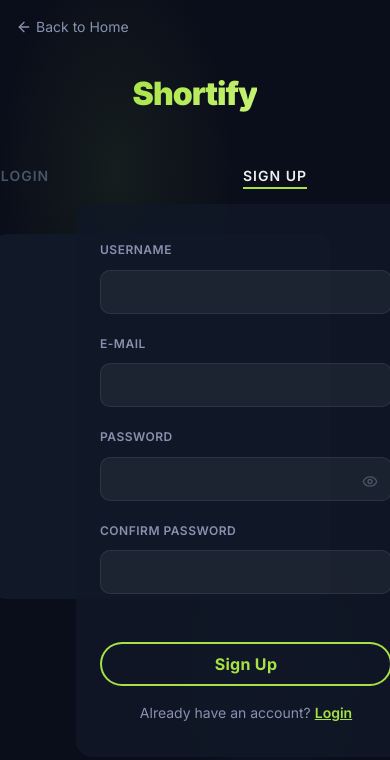
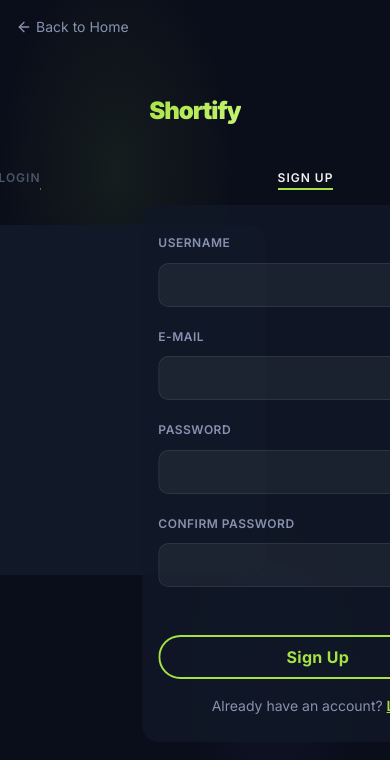
Before and after one commit to asg-01/url_shortner_microservices_render, a React (Vite) app in the folder frontend/: page /signup in a window 390 px wide. Shown: the top 760 px of the page. Built offline with nearby package versions, Linux system fonts and the light colour scheme.

Commit message:
Enhance mobile responsiveness on login page

```diff
--- a/frontend/src/pages/Auth.css
+++ b/frontend/src/pages/Auth.css
@@ -388,13 +388,114 @@
 }
 
 @media (max-width: 500px) {
+  .auth-container {
+    padding: var(--space-md);
+  }
+
+  .auth-brand {
+    font-size: var(--font-size-2xl);
+    margin-bottom: var(--space-lg);
+  }
+
   .form {
     min-width: unset;
     width: 90vw;
-    max-width: 340px;
+    max-width: 360px;
+    padding: var(--space-lg) var(--space-md);
+    margin-top: 30px;
   }
+
   .auth-back-link {
     top: var(--space-md);
     left: var(--space-md);
   }
+
+  .switcher {
+    font-size: var(--font-size-xs);
+  }
+
+  .form-wrapper.is-active .switcher-login {
+    transform: translateX(65px);
+  }
+
+  .form-wrapper.is-active .switcher-signup {
+    transform: translateX(-65px);
+  }
+
+  /* Reduce animation travel distance on mobile to prevent excessive horizontal movement/overflow */
+  @keyframes showLogin {
+    0% {
+      background: var(--color-bg-secondary);
+      transform: translate(20%, 10px);
+    }
+    50% {
+      transform: translate(0, 0);
+    }
+    100% {
+      background: var(--color-bg-card);
+      transform: translate(15%, -10px);
+    }
+  }
+
+  @keyframes hideLogin {
+    0% {
+      background: var(--color-bg-card);
+      transform: translate(15%, -10px);
+    }
+    50% {
+      transform: translate(0, 0);
+    }
+    100% {
+      background: var(--color-bg-secondary);
+      transform: translate(20%, 10px);
+    }
+  }
+
+  @keyframes showSignup {
+    0% {
+      background: var(--color-bg-secondary);
+      transform: translate(-20%, 10px) scaleY(0.9);
+    }
+    50% {
+      transform: translate(0, 0) scaleY(0.9);
+    }
+    100% {
+      background: var(--color-bg-card);
+      transform: translate(-15%, -10px) scaleY(1);
+    }
+  }
+
+  @keyframes hideSignup {
+    0% {
+      background: var(--color-bg-card);
+      transform: translate(-15%, -10px) scaleY(1);
+    }
+    50% {
+      transform: translate(0, 0) scaleY(0.9);
+    }
+    100% {
+      background: var(--color-bg-secondary);
+      transform: translate(-20%, 10px) scaleY(0.9);
+    }
+  }
+
+  .btn-login {
+    transform: translateX(-15%);
+  }
+
+  .btn-signup {
+    transform: translateX(15%);
+  }
+
+  .form-login fieldset {
+    transform: translateX(-20%);
+  }
+
+  .form-signup fieldset {
+    transform: translateX(20%);
+  }
+
+  .form-wrapper.is-active fieldset {
+    transform: translateX(0);
+  }
 }
```
